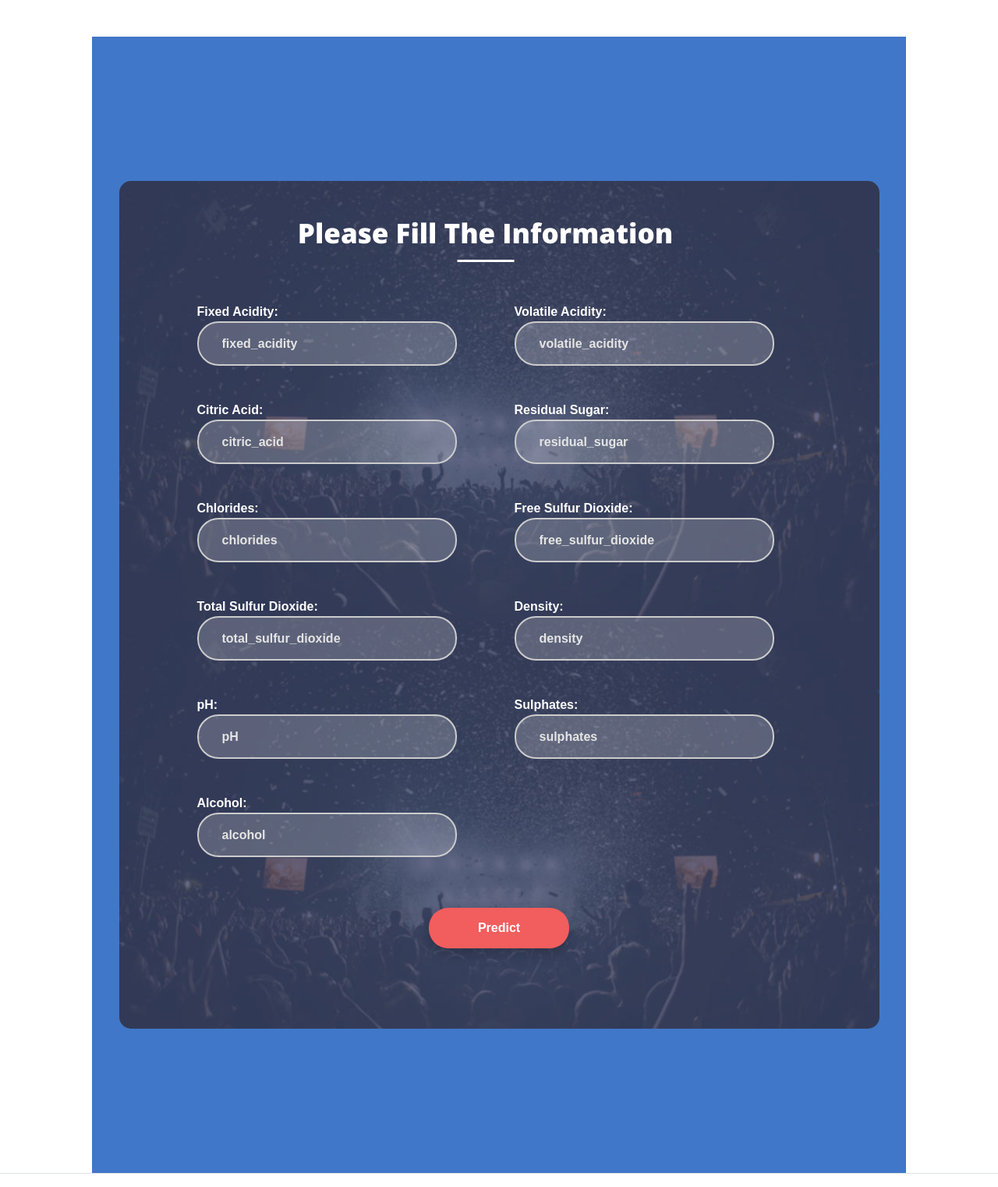
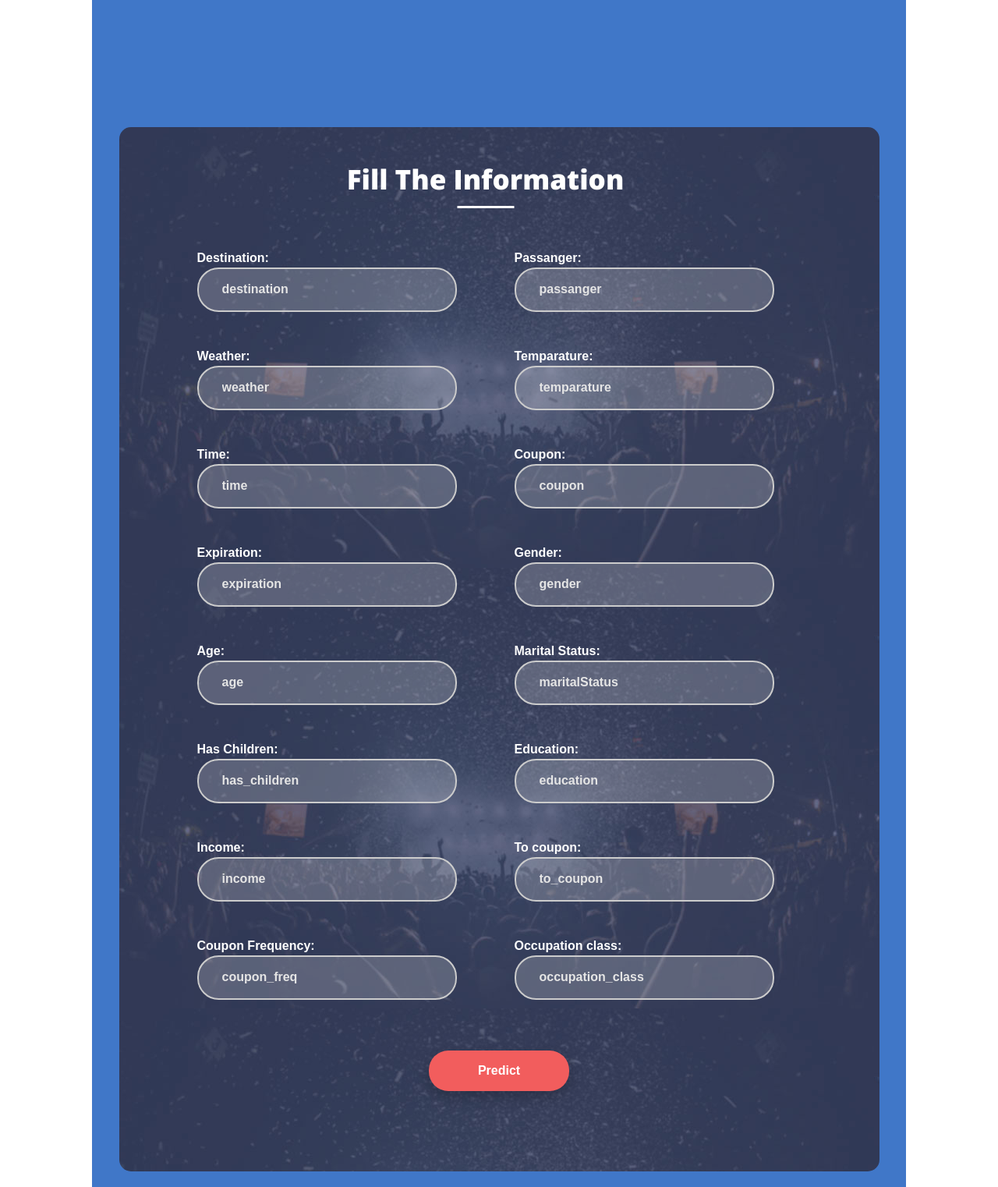
Before and after one commit to Revanth-Reddy-Pingala/AskmeOffers_Coupuon_Acceptance_Analysis_and_Prediction_with_MLOps, a Flask app: page /predict in a window 1280 px wide. Shown: the part 629-2151 px from the top of the page at 78% size. Run offline with Flask 3, Linux system fonts and the light colour scheme; some libraries are stand-ins or nearby versions; some web fonts are replaced.

Commit message:
model prediction

```diff
--- a/app.py
+++ b/app.py
@@ -23,20 +23,25 @@ def index():
     if request.method == 'POST':
         try:
             #  reading the inputs given by the user
-            fixed_acidity =float(request.form['fixed_acidity'])
-            volatile_acidity =float(request.form['volatile_acidity'])
-            citric_acid =float(request.form['citric_acid'])
-            residual_sugar =float(request.form['residual_sugar'])
-            chlorides =float(request.form['chlorides'])
-            free_sulfur_dioxide =float(request.form['free_sulfur_dioxide'])
-            total_sulfur_dioxide =float(request.form['total_sulfur_dioxide'])
-            density =float(request.form['density'])
-            pH =float(request.form['pH'])
-            sulphates =float(request.form['sulphates'])
-            alcohol =float(request.form['alcohol'])
+            destination = float(request.form['destination'])
+            passanger = float(request.form['passanger'])
+            weather = float(request.form['weather'])
+            temparature = float(request.form['temparature'])
+            time = float(request.form['time'])
+            coupon = float(request.form['coupon'])
+            expiration = float(request.form['expiration'])
+            gender = float(request.form['gender'])
+            age = float(request.form['age'])
+            maritalStatus = float(request.form['maritalStatus'])
+            has_children = int(request.form['has_children'])
+            education = float(request.form['education'])
+            income = float(request.form['income'])
+            to_coupon = int(request.form['to_coupon'])
+            coupon_freq = float(request.form['coupon_freq'])
+            occupation_class = int(request.form['occupation_class'])
 
 
-            data = [fixed_acidity,volatile_acidity,citric_acid,residual_sugar,chlorides,free_sulfur_dioxide,total_sulfur_dioxide,density,pH,sulphates,alcohol]
+            data = [destination, passanger, weather, temparature, time, coupon, expiration, gender, age, maritalStatus, has_children, education, income, Y, to_coupon, coupon_freq, occupation_class]
             data = np.array(data).reshape(1, 11)
 
             obj = PredictionPipeline()
--- a/params.yaml
+++ b/params.yaml
@@ -1,3 +1,3 @@
 CatBoostClassifier:
-  iterations: 52
+  iterations: 70
   depth: 7
--- a/templates/index.html
+++ b/templates/index.html
@@ -5,7 +5,7 @@
         <meta name="viewport" content="width=device-width, initial-scale=1, shrink-to-fit=no" />
         <meta name="description" content="" />
         <meta name="author" content="" />
-        <title>Web App</title>
+        <title>AskmeOffers</title>
         <link rel="icon" type="image/x-icon" href="static/assets/favicon.ico" />
         <!-- Font Awesome icons (free version)-->
         <script src="https://use.fontawesome.com/releases/v5.15.3/js/all.js" crossorigin="anonymous"></script>
@@ -35,13 +35,13 @@
             </div>
         </nav>
         <!-- Page Header-->
-        <header class="masthead" style="background-image: url('static/assets/img/wine.jpg')">
+        <header class="masthead" style="background-image: url('static/assets/img/Amo.jpeg')">
             <div class="container position-relative px-4 px-lg-5">
                 <div class="row gx-4 gx-lg-5 justify-content-center">
                     <div class="col-md-10 col-lg-8 col-xl-7">
                         <div class="site-heading">
-                            <h1>Wine Quality Prediction</h1>
-                            <span class="subheading">A Wine Quality Checking Web App</span>
+                            <h1>AskmeOffers</h1>
+                            <span class="subheading">Coupon Acceptance Analysis and Prediction Web App</span>
                         </div>
                     </div>
                 </div>
@@ -68,17 +68,17 @@
 	<div class="page-content">
 		<div class="form-v9-content" style="background-image: url('static/assets/img/form-v9.jpg')">
 			<form class="form-detail" action="/predict" method="post">
-				<h2>Please Fill The Information</h2>
+				<h2>Fill The Information</h2>
 				<div class="form-row-total">
 
 					<div class="form-row">
-                        <label for="fixed_acidity"> Fixed Acidity:</label>
-						<input type="text" name="fixed_acidity" id="fixed_acidity" class="input-text" placeholder="fixed_acidity" required>
+                        <label for="destination"> Destination:</label>
+						<input type="text" name="destination" id="destination" class="input-text" placeholder="destination" required>
 					</div>
 
 					<div class="form-row">
-                        <label for="volatile_acidity"> Volatile Acidity:</label>
-						<input type="text" name="volatile_acidity" id="volatile_acidity" class="input-text" placeholder="volatile_acidity" required>
+                        <label for="passanger"> Passanger:</label>
+						<input type="text" name="passanger" id="passanger" class="input-text" placeholder="passanger" required>
 					</div>
 
 				</div>
@@ -87,14 +87,14 @@
 				<div class="form-row-total">
 
                     <div class="form-row">
-                        <label for="citric_acid"> Citric Acid:</label>
-						<input type="text" name="citric_acid" id="citric_acid" class="input-text" placeholder="citric_acid" required>
+                        <label for="weather"> Weather:</label>
+						<input type="text" name="weather" id="weather" class="input-text" placeholder="weather" required>
 					</div>
 
 
                     <div class="form-row">
-                        <label for="residual_sugar"> Residual Sugar:</label>
-						<input type="text" name="residual_sugar" id="residual_sugar" class="input-text" placeholder="residual_sugar" required>
+                        <label for="temparature"> Temparature:</label>
+						<input type="text" name="temparature" id="temparature" class="input-text" placeholder="temparature" required>
 					</div>
 
 				</div>
@@ -103,13 +103,13 @@
                 <div class="form-row-total">
 
                     <div class="form-row">
-                        <label for="chlorides"> Chlorides:</label>
-						<input type="text" name="chlorides" id="chlorides" class="input-text" placeholder="chlorides" required>
+                        <label for="time"> Time:</label>
+						<input type="text" name="time" id="time" class="input-text" placeholder="time" required>
 					</div>
 
                     <div class="form-row">
-                        <label for="free_sulfur_dioxide"> Free Sulfur Dioxide:</label>
-						<input type="text" name="free_sulfur_dioxide" id="free_sulfur_dioxide" class="input-text" placeholder="free_sulfur_dioxide" required>
+                        <label for="coupon"> Coupon:</label>
+						<input type="text" name="coupon" id="coupon" class="input-text" placeholder="coupon" required>
 					</div>
 
 				</div>
@@ -118,13 +118,13 @@
                 <div class="form-row-total">
 
                     <div class="form-row">
-                        <label for="total_sulfur_dioxide"> Total Sulfur Dioxide:</label>
-						<input type="text" name="total_sulfur_dioxide" id="total_sulfur_dioxide" class="input-text" placeholder="total_sulfur_dioxide" required>
+                        <label for="expiration"> Expiration:</label>
+						<input type="text" name="expiration" id="expiration" class="input-text" placeholder="expiration" required>
 					</div>
 
                     <div class="form-row">
-                        <label for="density"> Density:</label>
-						<input type="text" name="density" id="density" class="input-text" placeholder="density" required>
+                        <label for="gender"> Gender:</label>
+						<input type="text" name="gender" id="gender" class="input-text" placeholder="gender" required>
 					</div>
 
 				</div>
@@ -133,25 +133,56 @@
                 <div class="form-row-total">
 
                     <div class="form-row">
-                        <label for="pH"> pH:</label>
-						<input type="text" name="pH" id="pH" class="input-text" placeholder="pH" required>
+                        <label for="age"> Age:</label>
+						<input type="text" name="age" id="age" class="input-text" placeholder="age" required>
 					</div>
 
                     <div class="form-row">
-                        <label for="sulphates"> Sulphates:</label>
-						<input type="text" name="sulphates" id="sulphates" class="input-text" placeholder="sulphates" required>
+                        <label for="maritalStatus"> Marital Status:</label>
+						<input type="text" name="maritalStatus" id="maritalStatus" class="input-text" placeholder="maritalStatus" required>
 					</div>
 
 				</div>
 
+                <div class="form-row-total">
+
+                    <div class="form-row">
+                        <label for="has_children"> Has Children:</label>
+						<input type="text" name="has_children" id="has_children" class="input-text" placeholder="has_children" required>
+					</div>
+
+                    <div class="form-row">
+                        <label for="education"> Education:</label>
+						<input type="text" name="education" id="education" class="input-text" placeholder="education" required>
+					</div>
+
+				</div>
 
                 <div class="form-row-total">
 
                     <div class="form-row">
-                        <label for="alcohol"> Alcohol:</label>
-						<input type="text" name="alcohol" id="alcohol" class="input-text" placeholder="alcohol" required>
+                        <label for="income"> Income:</label>
+						<input type="text" name="income" id="income" class="input-text" placeholder="income" required>
 					</div>
 
+                    <div class="form-row">
+                        <label for="to_coupon"> To coupon:</label>
+						<input type="text" name="to_coupon" id="to_coupon" class="input-text" placeholder="to_coupon" required>
+					</div>
+
+				</div>
+
+                <div class="form-row-total">
+
+                    <div class="form-row">
+                        <label for="coupon_freq"> Coupon Frequency:</label>
+						<input type="text" name="coupon_freq" id="coupon_freq" class="input-text" placeholder="coupon_freq" required>
+					</div>
+
+                    <div class="form-row">
+                        <label for="occupation_class"> Occupation class:</label>
+						<input type="text" name="occupation_class" id="occupation_class" class="input-text" placeholder="occupation_class" required>
+					</div>
 
 				</div>
 
@@ -175,7 +206,7 @@
                     <div class="col-md-10 col-lg-8 col-xl-7">
                         <ul class="list-inline text-center">
                             <li class="list-inline-item">
-                                <a href="https://www.linkedin.com/in/boktiarahmed73/">
+                                <a href="https://www.linkedin.com/in/revanth-reddy-pingala/">
                                     <span class="fa-stack fa-lg">
                                         <i class="fas fa-circle fa-stack-2x"></i>
                                         <i class="fab fa-linkedin fa-stack-1x fa-inverse"></i>
@@ -183,7 +214,7 @@
                                 </a>
                             </li>
                             <li class="list-inline-item">
-                                <a href="https://www.youtube.com/dswithbappy">
+                                <a href="https://youtube.com/@revanthreddy369">
                                     <span class="fa-stack fa-lg">
                                         <i class="fas fa-circle fa-stack-2x"></i>
                                         <i class="fab fa-youtube fa-stack-1x fa-inverse"></i>
@@ -191,7 +222,7 @@
                                 </a>
                             </li>
                             <li class="list-inline-item">
-                                <a href="https://github.com/entbappy">
+                                <a href="https://github.com/Revanth-Reddy-Pingala">
                                     <span class="fa-stack fa-lg">
                                         <i class="fas fa-circle fa-stack-2x"></i>
                                         <i class="fab fa-github fa-stack-1x fa-inverse"></i>
```
Also changed, not shown: src/mlProject/components/model_evaluation.py (+15 -12 lines), templates/results.html (+6 -5 lines), .github/workflows/main.yaml (deleted), README.md, static/assets/img/Amo.jpeg (added), 3 other files.
